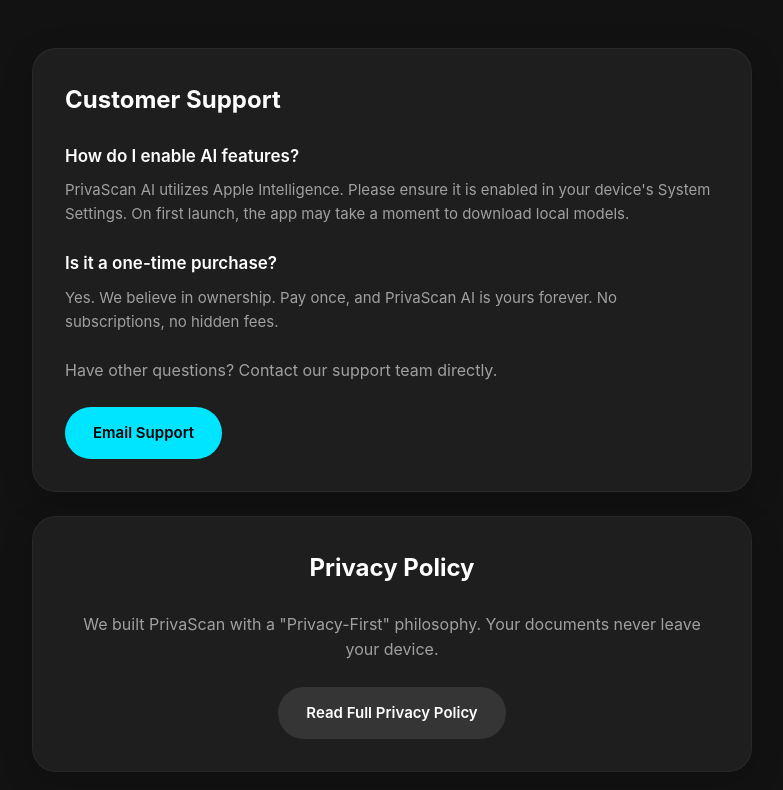
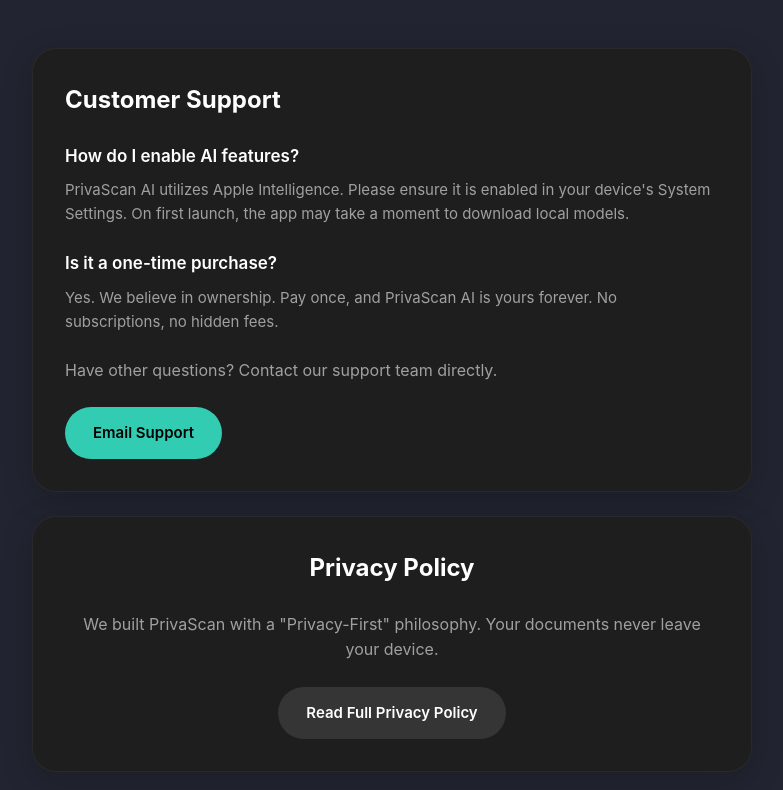
Before and after one commit to sunguannan/privascan, a plain HTML site: page index.html in a window 1280 px wide. Shown: the part 217-1007 px from the top of the page, without its empty margins (248-1031 px from the left). Drawn offline with Linux system fonts and the light colour scheme.

Commit message:
Update index.html

```diff
--- a/index.html
+++ b/index.html
@@ -7,8 +7,8 @@
     <style>
         :root {
             /* Brand Colors from your App Icon & UI */
-            --primary-cyan: #00E5FF; /* Matching the 'Priva' and Scan button color */
-            --bg-color: #121212;     /* Deep dark background */
+            --primary-cyan: #31ccb2; /* Matching the 'Priva' and Scan button color */
+            --bg-color: #222531;     /* Deep dark background */
             --card-bg: #1E1E1E;      /* Slightly lighter card background */
             --text-main: #FFFFFF;    /* White text */
             --text-secondary: #A0A0A0; /* Light gray for secondary text */
```
